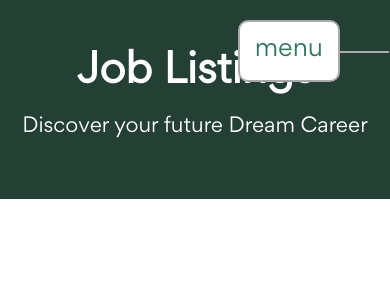
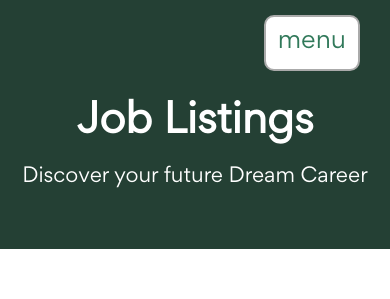
Before and after one commit to Koki001/jobApplicationBoard, a React (Vite) app: page /jobs in a window 390 px wide. Shown: the top 299 px of the page. Built offline with nearby package versions, Linux system fonts and the light colour scheme; no server answers; the database is empty.

Commit message:
fixed some styling for hamburger menu

```diff
--- a/public/styles/App.css
+++ b/public/styles/App.css
@@ -254,6 +254,10 @@ html {
   scroll-behavior: smooth;
   overflow-y: scroll;
   min-height: 100vh;
+}
+
+body {
+  padding-right: 0;
 }
 
 h1,
@@ -631,6 +635,10 @@ h1 * {
   color: #00BF58;
 }
 
+.savedJob svg {
+  background-color: #00BF58;
+}
+
 .mainHeader {
   display: flex;
   flex-direction: column;
@@ -3344,8 +3352,8 @@ span.reviewSpan {
     z-index: 210;
     right: 0;
     top: 0;
-    padding: 15px;
-    margin: 20px 50px;
+    padding: 12px;
+    margin: 15px 30px;
     background-color: white;
     border-radius: 10px;
     border: 2px solid rgb(170, 170, 170) !important;
@@ -3361,14 +3369,6 @@ span.reviewSpan {
   }
   .showNavButton svg {
     font-size: 3rem;
-  }
-  .showNavButton::after {
-    content: "";
-    position: absolute;
-    width: 51px;
-    border-bottom: 2px solid rgb(170, 170, 170);
-    top: 50%;
-    right: -51px;
   }
   .navLogo {
     transform: translate(-50%, 0);
@@ -3490,7 +3490,20 @@ span.reviewSpan {
   .pricingHeader,
   .jobsHeader,
   .jobDetailsHeader {
-    padding-top: 50px;
+    padding-top: 100px;
+  }
+  .contactHeader .subMenu,
+  .pricingHeader .subMenu,
+  .jobsHeader .subMenu,
+  .jobDetailsHeader .subMenu {
+    background-color: transparent;
+    transition: none;
+  }
+  .contactHeader .subMenu a,
+  .pricingHeader .subMenu a,
+  .jobsHeader .subMenu a,
+  .jobDetailsHeader .subMenu a {
+    color: white;
   }
   .pricingPlan {
     padding-bottom: 50px;
@@ -3824,6 +3837,9 @@ span.reviewSpan {
   .subMenuTitle svg {
     transform: rotate(90deg);
   }
+  .navMenu li {
+    margin-right: 30px;
+  }
   nav:not(nav.dashboardNav, nav.MuiPagination-root) .navMenu {
     height: 500px;
     flex-direction: column;
@@ -3918,7 +3934,7 @@ span.reviewSpan {
   }
   .loginMain,
   .signupMain {
-    width: 80%;
+    width: 90%;
   }
 }
 @media screen and (max-width: 400px) {
--- a/src/components/NavBar.jsx
+++ b/src/components/NavBar.jsx
@@ -157,6 +157,7 @@ const NavBar = () => {
             onKeyDown={handleOpenLinksKey}
             onMouseEnter={handleOpenLinksHover}
             onMouseLeave={handleCloseLinksHover}
+            onFocus={handleOpenLinks}
           >
             <div className="subMenuTitle">
               Explore <KeyboardArrowDownIcon />
--- a/src/pages/JobListings.jsx
+++ b/src/pages/JobListings.jsx
@@ -173,8 +173,8 @@ const JobListings = () => {
         setSavedKeys(keys);
       }
     );
-    console.log(savedKeys)
   }, []);
+  console.log(savedKeys);
   // remember previous sort order
   useEffect(() => {
     if (currentSort === "title") {
@@ -202,7 +202,7 @@ const JobListings = () => {
     dispatch(FILTER_RESET());
     dispatch(pagination(1));
   };
-
+  console.log(jobList)
   useEffect(() => {
     if (loginReminder) {
       document.body.style.overflow = "hidden";
@@ -607,11 +607,14 @@ const JobListings = () => {
                               </div>
                               <div className="jobCardButtons">
                                 <button
-                                ref={saveJobRef}
-                                  className="saveJobButton"
+                                  ref={saveJobRef}
+                                  className={
+                                    item.uid.includes(savedKeys)
+                                      ? "savedJob saveJobButton"
+                                      : "saveJobButton"
+                                  }
                                   onClick={handleSaveJob}
                                   id={item.uid}
-
                                 >
                                   <BookmarkBorderIcon />
                                 </button>
--- a/src/styles/base/_buttons.scss
+++ b/src/styles/base/_buttons.scss
@@ -204,3 +204,6 @@
     color: $lightGreen;
   }
 }
+.savedJob svg {
+  background-color: $lightGreen;
+}
--- a/src/styles/base/_setup.scss
+++ b/src/styles/base/_setup.scss
@@ -215,6 +215,9 @@ html {
   // min-width: 950px;
   min-height: 100vh;
 }
+body {
+  padding-right: 0;
+}
 h1,
 h2,
 h3,
--- a/src/styles/mediaQueries/_600.scss
+++ b/src/styles/mediaQueries/_600.scss
@@ -76,6 +76,9 @@
   }
   .subMenuTitle svg {
     transform: rotate(90deg);
+  }
+  .navMenu li {
+    margin-right: 30px;
   }
   nav:not(nav.dashboardNav, nav.MuiPagination-root) .navMenu {
     height: 500px;
@@ -171,6 +174,6 @@
   }
   .loginMain,
   .signupMain {
-    width: 80%;
+    width: 90%;
   }
 }
--- a/src/styles/mediaQueries/_950-1100.scss
+++ b/src/styles/mediaQueries/_950-1100.scss
@@ -16,8 +16,8 @@
     z-index: 210;
     right: 0;
     top: 0;
-    padding: 15px;
-    margin: 20px 50px;
+    padding: 12px;
+    margin: 15px 30px;
     // width: 200px;
     background-color: white;
     border-radius: 10px;
@@ -35,14 +35,6 @@
     }
     svg {
       font-size: 3rem;
-    }
-    &::after {
-      content: "";
-      position: absolute;
-      width: 51px;
-      border-bottom: 2px solid $darkGrey;
-      top: 50%;
-      right: -51px;
     }
   }
   .navLogo {
@@ -126,7 +118,6 @@
     padding: 120px 0 50px 0;
 
     .navMenu {
-
       align-items: center;
       justify-content: space-around;
       margin: 50px;
@@ -154,7 +145,6 @@
     }
     .subMenuParent {
       padding: 0;
-
     }
     .subMenuTitle {
       flex-direction: row-reverse;
@@ -176,8 +166,17 @@
   .pricingHeader,
   .jobsHeader,
   .jobDetailsHeader {
-    padding-top: 50px;
+    padding-top: 100px;
+    .subMenu {
+      background-color: transparent;
+      transition: none;
+      a {
+        color: white;
+      }
+    }
   }
+
+
   .pricingPlan {
     padding-bottom: 50px;
   }
```
Also changed, not shown: 1 other file (tests, documents, lock files or other folders).
